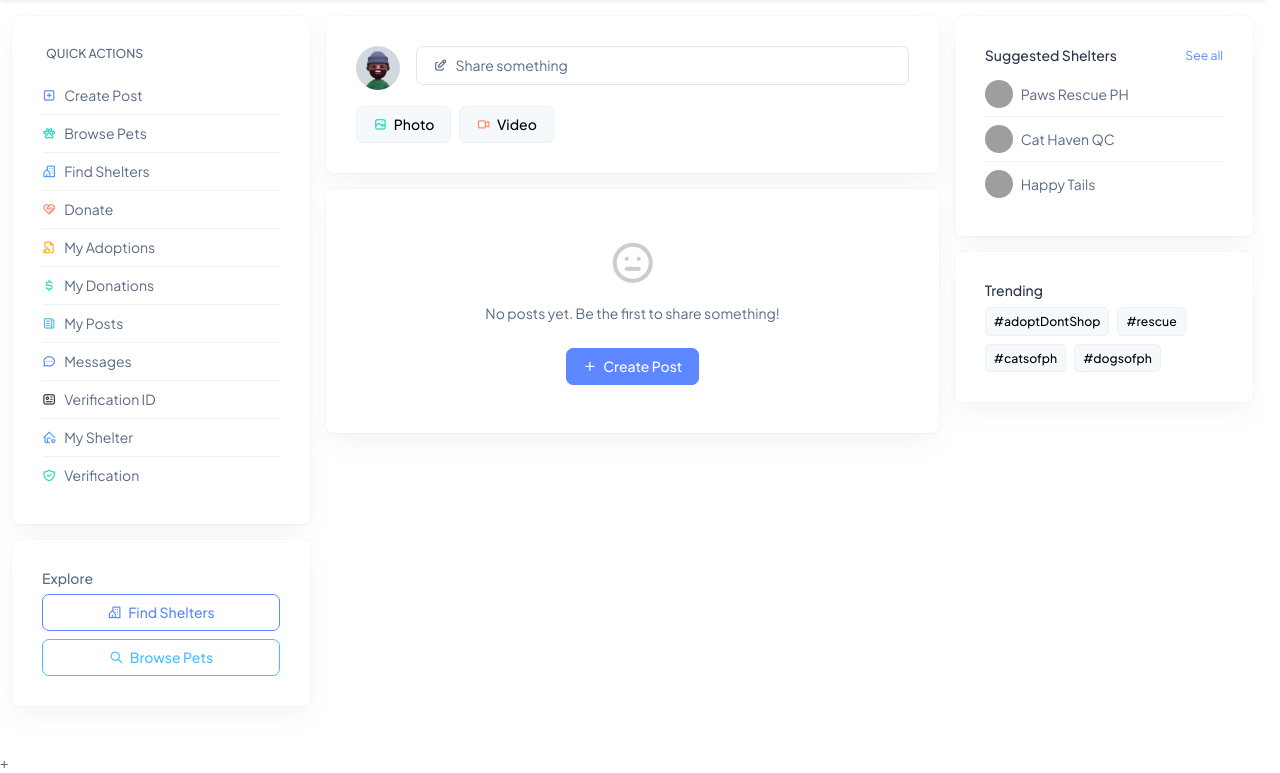
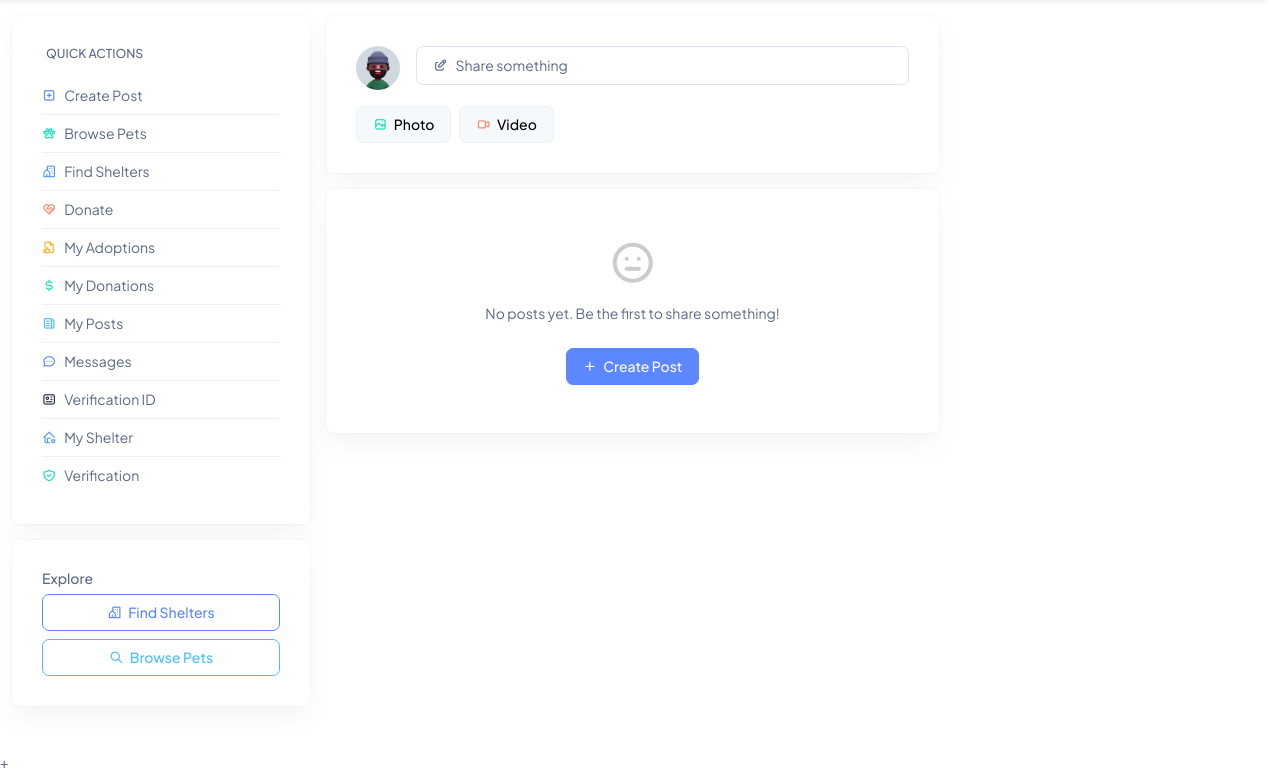
Before and after one commit to SaiBelarmino/Hope4PetsOnlinePetAdoptionandRehomingSystem, a PHP site: page /Hope4PetsOnlinePetAdoptionandRehomingSystem/public-users/views/index.php in a window 1280 px wide. Shown: the part 57-830 px from the top of the page. Run offline with PHP 8.4, Linux system fonts and the light colour scheme; the visitor is signed in with stand-in values (Sample User, id 1); data that the repository does not hold is empty; grey boxes are pictures that could not be loaded.

Commit message:
naaygiwala

```diff
--- a/public-users/views/index.php
+++ b/public-users/views/index.php
@@ -177,53 +177,6 @@ $posts = IndexController::getRecentPosts(20);
             </div>
         <!-- End single post card -->
 
-
             <?php endforeach; ?>
             <?php endif; ?>
-        </div>
-
-
-        <!-- Right sidebar: suggestions -->
-        <div class="col-12 col-lg-3">
-            <div class="card mb-3">
-                <div class="card-body">
-                    <div class="d-flex justify-content-between align-items-center mb-2">
-                        <h6 class="mb-0">Suggested Shelters</h6>
-                        <a href="./shelters.php" class="small">See all</a>
-                    </div>
-                    <div class="list-group list-group-flush">
-                        <a class="list-group-item px-0 d-flex align-items-center" href="./shelter_view.php?id=1">
-                            <img src="../../assets/images/profile/user-4.jpg" class="rounded-circle me-2" width="28"
-                                height="28" alt="" />
-                            <span>Paws Rescue PH</span>
-                        </a>
-                        <a class="list-group-item px-0 d-flex align-items-center" href="./shelter_view.php?id=2">
-                            <img src="../../assets/images/profile/user-5.jpg" class="rounded-circle me-2" width="28"
-                                height="28" alt="" />
-                            <span>Cat Haven QC</span>
-                        </a>
-                        <a class="list-group-item px-0 d-flex align-items-center" href="./shelter_view.php?id=3">
-                            <img src="../../assets/images/profile/user-6.jpg" class="rounded-circle me-2" width="28"
-                                height="28" alt="" />
-                            <span>Happy Tails</span>
-                        </a>
-                    </div>
-                </div>
-            </div>
-
-            <div class="card">
-                <div class="card-body">
-                    <h6 class="mb-2">Trending</h6>
-                    <div class="d-flex flex-wrap gap-2">
-                        <a href="./community.php" class="btn btn-sm btn-light border">#adoptDontShop</a>
-                        <a href="./community.php" class="btn btn-sm btn-light border">#rescue</a>
-                        <a href="./community.php" class="btn btn-sm btn-light border">#catsofph</a>
-                        <a href="./community.php" class="btn btn-sm btn-light border">#dogsofph</a>
-                    </div>
-                </div>
-            </div>
-        </div>
-    </div>
-</div>
-
 <?php include __DIR__ . '/../include/footer.php'; ?>
```
Also changed, not shown: public-users/views/pets.php (+0 -12 lines), storage/uploads/posts/post_68e8d7b8b3866_1760090040.jpg (added).
